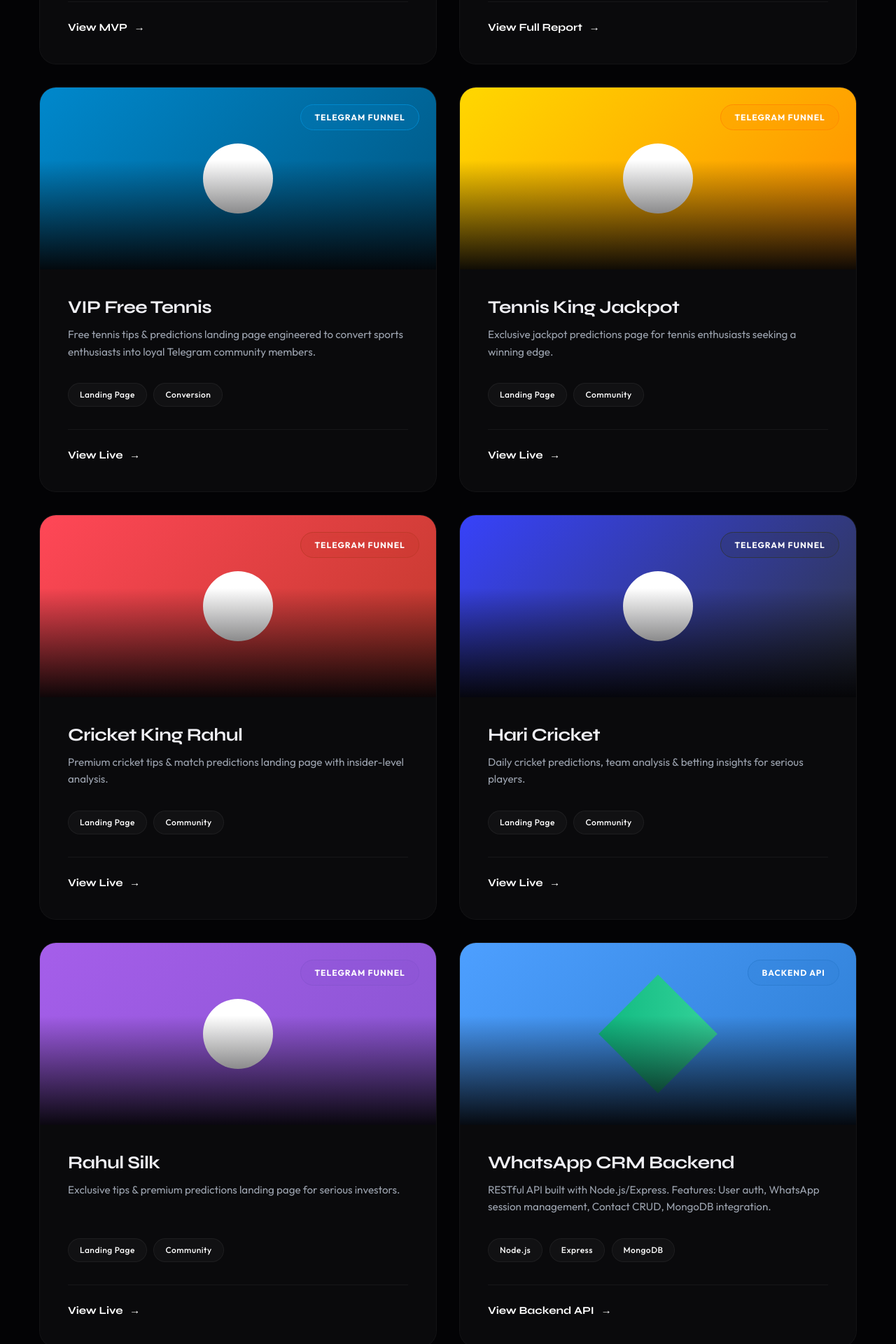
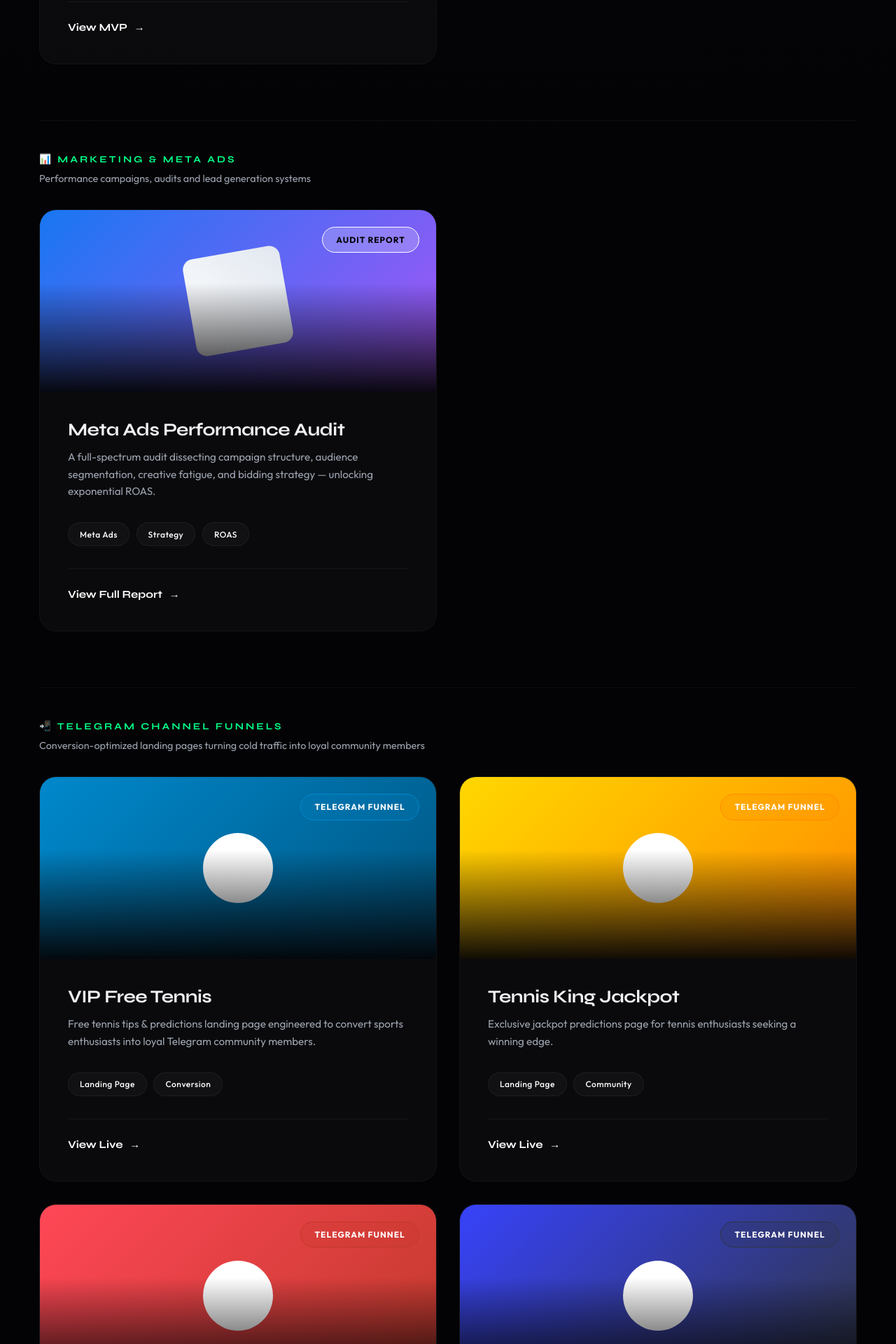
Before and after one commit to Warriorlegacy/Signhify, a Next.js app: page /agency in a window 1280 px wide. Shown: the part 3498-5418 px from the top of the page at 70% size. Built offline with nearby package versions, Linux system fonts and the light colour scheme.

Commit message:
fix: make all portfolio cards always visible + add category headers

```diff
--- a/app/agency/page.tsx
+++ b/app/agency/page.tsx
@@ -101,9 +101,14 @@ export default function AgencyPage() {
           obs.unobserve(entry.target)
         }
       })
-    }, { threshold: 0.1, rootMargin: '0px 0px -50px 0px' })
+    }, { threshold: 0.05, rootMargin: '0px 0px 100px 0px' })
 
     document.querySelectorAll('.reveal').forEach(el => obs.observe(el))
+
+    // Fallback: force-reveal all elements after 2.5s in case observer misses any
+    const fallbackTimer = setTimeout(() => {
+      document.querySelectorAll('.reveal').forEach(el => el.classList.add('active'))
+    }, 2500)
 
     // Navbar Scroll Effect
     const nav = document.querySelector('nav')
@@ -113,6 +118,7 @@ export default function AgencyPage() {
     })
 
     return () => {
+      clearTimeout(fallbackTimer)
       document.querySelectorAll('.glass-card, .pf-card').forEach((card) => {
         (card as HTMLElement).removeEventListener('mousemove', handleMouseMove);
       });
@@ -405,9 +411,14 @@ export default function AgencyPage() {
         /* Animations */
         @keyframes fadeUp { from { opacity: 0; transform: translateY(40px); filter: blur(10px); } to { opacity: 1; transform: translateY(0); filter: blur(0); } }
         @keyframes pulse { 0%, 100% { opacity: 1; transform: scale(1); } 50% { opacity: 0.6; transform: scale(0.85); box-shadow: 0 0 20px var(--accent-1); } }
-        .reveal { opacity: 0; transform: translateY(60px); transition: all 0.8s cubic-bezier(0.165, 0.84, 0.44, 1); }
+        .reveal { opacity: 0; transform: translateY(40px); transition: all 0.8s cubic-bezier(0.165, 0.84, 0.44, 1); }
         .reveal.active { opacity: 1; transform: translateY(0); }
         .delay-1 { transition-delay: 0.1s; } .delay-2 { transition-delay: 0.2s; } .delay-3 { transition-delay: 0.3s; }
+
+        /* Portfolio Category Dividers */
+        .pf-category { grid-column: 1 / -1; margin-top: 3rem; padding-top: 3rem; border-top: 1px solid var(--border); }
+        .pf-category h4 { font-family: var(--font-heading); font-size: 0.85rem; text-transform: uppercase; letter-spacing: 3px; color: var(--accent-1); margin-bottom: 0.5rem; }
+        .pf-category p { color: var(--text-dim); font-size: 0.9rem; margin-bottom: 0; }
 
         /* Responsive */
         @media(max-width: 1024px) {
@@ -618,8 +629,14 @@ export default function AgencyPage() {
               </div>
             </a>
 
+            {/* ─── CATEGORY: MARKETING & META ADS ─── */}
+            <div className="pf-category">
+              <h4>📊 Marketing & Meta Ads</h4>
+              <p>Performance campaigns, audits and lead generation systems</p>
+            </div>
+
             {/* META ADS REPORT */}
-            <a href="https://drive.google.com/file/d/16dHEoRCJvwYv6YEa9Qe8a7HSuxVc_iTT/view?usp=sharing" target="_blank" className="pf-card reveal delay-2">
+            <a href="https://drive.google.com/file/d/16dHEoRCJvwYv6YEa9Qe8a7HSuxVc_iTT/view?usp=sharing" target="_blank" className="pf-card">
               <div className="pf-visual visual-report">
                 <div className="shape"></div>
                 <div className="pf-overlay"></div>
@@ -637,8 +654,14 @@ export default function AgencyPage() {
               </div>
             </a>
 
+            {/* ─── CATEGORY: TELEGRAM CHANNEL FUNNELS ─── */}
+            <div className="pf-category">
+              <h4>📲 Telegram Channel Funnels</h4>
+              <p>Conversion-optimized landing pages turning cold traffic into loyal community members</p>
+            </div>
+
             {/* TELEGRAM PAGES */}
-            <a href="https://vip-free-tennis-page.vercel.app/" target="_blank" className="pf-card reveal delay-3">
+            <a href="https://vip-free-tennis-page.vercel.app/" target="_blank" className="pf-card">
               <div className="pf-visual visual-telegram">
                 <div className="shape"></div>
                 <div className="pf-overlay"></div>
@@ -655,7 +678,7 @@ export default function AgencyPage() {
               </div>
             </a>
 
-            <a href="https://tennis-king-jackpot.vercel.app/" target="_blank" className="pf-card reveal delay-1">
+            <a href="https://tennis-king-jackpot.vercel.app/" target="_blank" className="pf-card">
               <div className="pf-visual visual-telegram" style={{background: 'linear-gradient(135deg, #ffd700, #ff8c00)'}}>
                 <div className="shape"></div>
                 <div className="pf-overlay"></div>
@@ -672,7 +695,7 @@ export default function AgencyPage() {
               </div>
             </a>
 
-            <a href="https://cricket-king-rahul.vercel.app/" target="_blank" className="pf-card reveal delay-2">
+            <a href="https://cricket-king-rahul.vercel.app/" target="_blank" className="pf-card">
               <div className="pf-visual visual-telegram" style={{background: 'linear-gradient(135deg, #ff4757, #c0392b)'}}>
                 <div className="shape"></div>
                 <div className="pf-overlay"></div>
@@ -689,7 +712,7 @@ export default function AgencyPage() {
               </div>
             </a>
 
-            <a href="https://hari-cricket.vercel.app/" target="_blank" className="pf-card reveal delay-3">
+            <a href="https://hari-cricket.vercel.app/" target="_blank" className="pf-card">
               <div className="pf-visual visual-telegram" style={{background: 'linear-gradient(135deg, #3742fa, #2f3542)'}}>
                 <div className="shape"></div>
                 <div className="pf-overlay"></div>
@@ -706,7 +729,7 @@ export default function AgencyPage() {
               </div>
             </a>
 
-            <a href="https://rahul-silk.vercel.app/" target="_blank" className="pf-card reveal delay-1">
+            <a href="https://rahul-silk.vercel.app/" target="_blank" className="pf-card">
               <div className="pf-visual visual-telegram" style={{background: 'linear-gradient(135deg, #a55eea, #8854d0)'}}>
                 <div className="shape"></div>
                 <div className="pf-overlay"></div>
@@ -723,7 +746,13 @@ export default function AgencyPage() {
               </div>
             </a>
 
-            <a href="https://whatsapp-crm-backend-one.vercel.app" target="_blank" className="pf-card reveal delay-2">
+            {/* ─── CATEGORY: CUSTOM DEVELOPMENT ─── */}
+            <div className="pf-category">
+              <h4>⚙️ Custom Development</h4>
+              <p>Full-stack platforms and APIs engineered for scale</p>
+            </div>
+
+            <a href="https://whatsapp-crm-backend-one.vercel.app" target="_blank" className="pf-card">
               <div className="pf-visual visual-crm" style={{background: 'linear-gradient(135deg, #4d9fff, #2d7dd2)'}}>
                 <div className="shape"></div>
                 <div className="pf-overlay"></div>
@@ -741,7 +770,7 @@ export default function AgencyPage() {
               </div>
             </a>
 
-            <a href="https://gplesports.vercel.app/" target="_blank" className="pf-card reveal delay-3">
+            <a href="https://gplesports.vercel.app/" target="_blank" className="pf-card">
               <div className="pf-visual visual-gymflow" style={{background: 'linear-gradient(135deg, #ff6b35, #f7931e)'}}>
                 <div className="shape"></div>
                 <div className="pf-overlay"></div>
```
